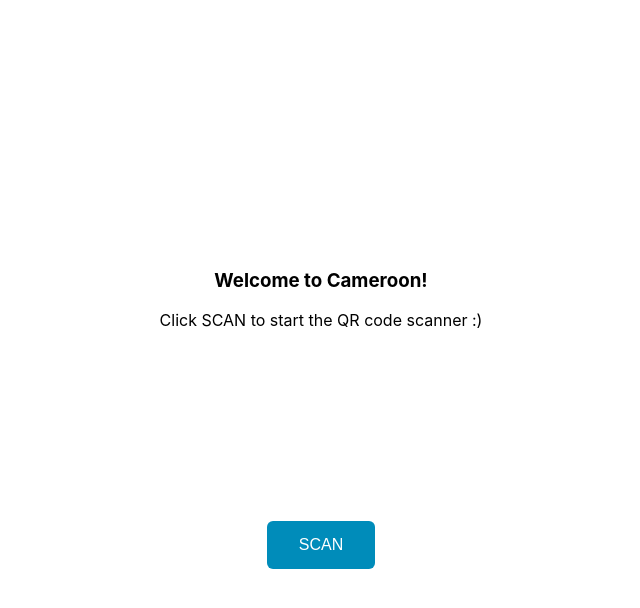
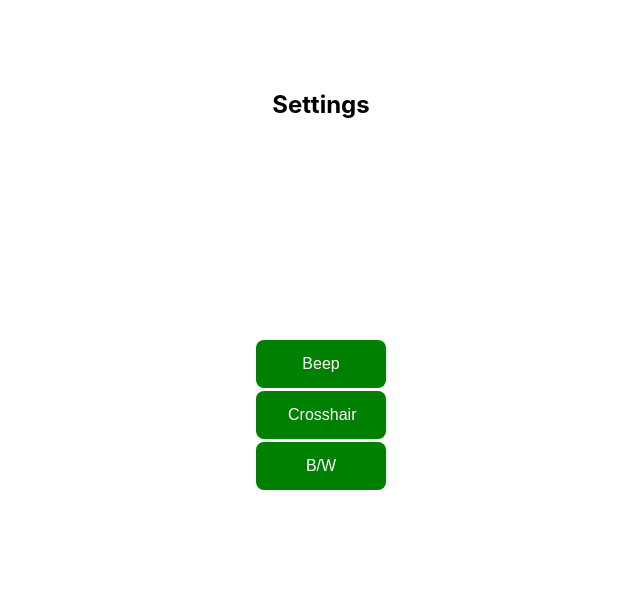
Before and after one commit to maslick/kameroon, a React (Create React App) app: page /settings in a window 1280 px wide. Shown: the top 608 px of the page, without its empty margins (319-959 px from the left). Built offline with nearby package versions, Linux system fonts and the light colour scheme.

Commit message:
add prefs page

```diff
--- a/package.json
+++ b/package.json
@@ -8,8 +8,12 @@
     "react-measure": "latest",
     "react-scripts": "5.0.1",
     "react-usestateref": "^1.0.8",
+    "react-redux": "^7.2.9",
+    "react-router-dom": "^5.3.4",
     "styled-components": "4.3.2",
-    "web-vitals": "^2.1.4"
+    "web-vitals": "^2.1.4",
+    "@reduxjs/toolkit": "^1.9.5",
+    "redux": "^4.2.1"
   },
   "scripts": {
     "start": "react-scripts start",
--- a/src/App.js
+++ b/src/App.js
@@ -3,13 +3,20 @@ import { Scan } from "./scan";
 import {Root, Footer, GlobalStyle, Result} from "./styles";
 import {initializeAudio} from "./helper";
 import {Button} from "./scan/styles";
+import {useHistory} from 'react-router-dom';
+import {useSelector} from "react-redux";
 
 export default function App() {
   const [isCameraOpen, setIsCameraOpen] = useState(false);
   const [result, setResult] = useState();
 
+  const beep = useSelector(state => state.prefs.beep);
+  const crossHair = useSelector(state => state.prefs.crossHair);
+  const bw = useSelector(state => state.prefs.bw);
+
   const onCapture = (code) => setResult(code);
   const onClear = () => setIsCameraOpen(false);
+  const {push} = useHistory();
 
   const handleStartScanBtn = () => {
     initializeAudio();
@@ -34,7 +41,7 @@ export default function App() {
 
   const renderCamera = () => {
     if (isCameraOpen) return (
-      <Scan onCapture={onCapture} onClear={onClear} beepOn={true} bw={true} crosshair={true}/>
+      <Scan onCapture={onCapture} onClear={onClear} beepOn={beep} bw={bw} crosshair={crossHair}/>
     );
   };
 
@@ -44,6 +51,12 @@ export default function App() {
         <p>{result['rawcode']}</p>
         <p><b>{result['milliseconds']} ms</b></p>
       </Result>
+    );
+  };
+
+  const renderSettingsButton = () => {
+    if (!isCameraOpen && !result) return (
+        <Button style={{backgroundColor: "green"}} onClick={async () => push("/settings")}>PREFS</Button>
     );
   };
 
@@ -57,10 +70,14 @@ export default function App() {
         </div>
 
         <Footer>
-          {!isCameraOpen ?
-            <Button onClick={handleStartScanBtn}>SCAN</Button> :
-            <Button onClick={handleStopScanBtn}>STOP</Button>
-          }
+          <div>
+            {!isCameraOpen ?
+              <Button onClick={handleStartScanBtn}>SCAN</Button> :
+              <Button onClick={handleStopScanBtn}>STOP</Button>
+            }
+          </div>
+          <div style={{flexBasis: "100%", height: 0}}></div>
+          {renderSettingsButton()}
         </Footer>
       </Root>
       <GlobalStyle/>
--- a/src/index.js
+++ b/src/index.js
@@ -4,9 +4,29 @@ import './index.css';
 import App from './App';
 import reportWebVitals from './reportWebVitals';
 import * as serviceWorker from './serviceWorker';
+import {store as storeToolkit} from './storeToolkit';
+import {BrowserRouter as Router, Route, Switch} from "react-router-dom";
+import Settings from "./settings";
+import {Provider} from "react-redux";
+
+
+const RootEl = () => (
+  <Provider store={storeToolkit}>
+    <Router>
+      <Switch>
+        <Route path="/settings">
+          <Settings/>
+        </Route>
+        <Route path="/">
+          <App/>
+        </Route>
+      </Switch>
+    </Router>
+  </Provider>
+);
 
 const root = ReactDOM.createRoot(document.getElementById('root'));
-root.render(<App/>);
+root.render(RootEl());
 
 reportWebVitals();
 serviceWorker.register();
--- /dev/null
+++ b/src/reducers/prefs.js
@@ -0,0 +1,28 @@
+import {createSlice} from '@reduxjs/toolkit';
+
+
+const initialState = {
+  beep: true,
+  crossHair: true,
+  bw: true
+};
+
+export const prefSlice = createSlice({
+  name: 'prefs',
+  initialState,
+  reducers: {
+    SET_BEEP: (state, action) => {
+      state.beep = action.payload;
+    },
+    SET_CROSSHAIR: (state, action) => {
+      state.crossHair = action.payload;
+    },
+    SET_BW: (state, action) => {
+      state.bw = action.payload;
+    }
+  },
+});
+
+export const {SET_BEEP, SET_CROSSHAIR, SET_BW} = prefSlice.actions;
+
+export default prefSlice.reducer;
--- a/src/scan/styles.js
+++ b/src/scan/styles.js
@@ -66,9 +66,8 @@ export const Button = styled.button`
   border: none;
   color: white;
   padding: 15px 32px;
-  text-align: center;
-  text-decoration: none;
-  display: inline-block;
+  margin-bottom: 3px;
   font-size: 16px;
-  border-radius: 6px;
+  border-radius: 8px;
+  width: 130px;
 `;
--- /dev/null
+++ b/src/settings/index.js
@@ -0,0 +1,59 @@
+import React, {Fragment} from "react";
+import {Footer, Root} from "../styles";
+import {Button} from "../scan/styles";
+import {useDispatch, useSelector} from "react-redux";
+import {SET_BEEP, SET_BW, SET_CROSSHAIR} from "../reducers/prefs";
+
+export default function Settings() {
+  const dispatch = useDispatch();
+  const beepOn = useSelector(state => state.prefs.beep);
+  const crossHairOn = useSelector(state => state.prefs.crossHair);
+  const bwOn = useSelector(state => state.prefs.bw);
+
+  const handleSetBeep = async () => {
+    dispatch(SET_BEEP(!beepOn));
+  };
+
+  const handleSetCrosshair = async () => {
+    dispatch(SET_CROSSHAIR(!crossHairOn));
+  };
+
+  const handleSetBw = async () => {
+    dispatch(SET_BW(!bwOn));
+  };
+
+  const beepStyle = () => {
+    if (beepOn) return {
+      background: "green"
+    }
+  };
+
+  const crossHairStyle = () => {
+    if (crossHairOn) return {
+      background: "green"
+    }
+  };
+
+  const bwStyle = () => {
+    if (bwOn) return {
+      background: "green"
+    }
+  };
+
+  return (
+    <Fragment>
+      <Root>
+        <div style={{minHeight: 200, margin: 20}}>
+          <h2>Settings</h2>
+        </div>
+      </Root>
+      <Footer>
+        <Button onClick={handleSetBeep} style={beepStyle()}>Beep</Button>
+        <div style={{flexBasis: "100%", height: 0}}></div>
+        <Button onClick={handleSetCrosshair} style={crossHairStyle()}>Crosshair</Button>
+        <div style={{flexBasis: "100%", height: 0}}></div>
+        <Button onClick={handleSetBw} style={bwStyle()}>B/W</Button>
+      </Footer>
+    </Fragment>
+  );
+}
--- /dev/null
+++ b/src/storeToolkit.js
@@ -0,0 +1,8 @@
+import { configureStore } from '@reduxjs/toolkit';
+import prefs from "./reducers/prefs";
+
+export const store = configureStore({
+    reducer: {
+        prefs
+    }
+});
--- a/src/styles.js
+++ b/src/styles.js
@@ -44,7 +44,6 @@ export const Result = styled.div`
 
 export const Footer = styled.footer`
   display: flex;
+  flex-wrap: wrap;
   justify-content: center;
-  align-items: center;
-  height: 50px;
 `;
```
Also changed, not shown: 1 other file (tests, documents, lock files or other folders).
